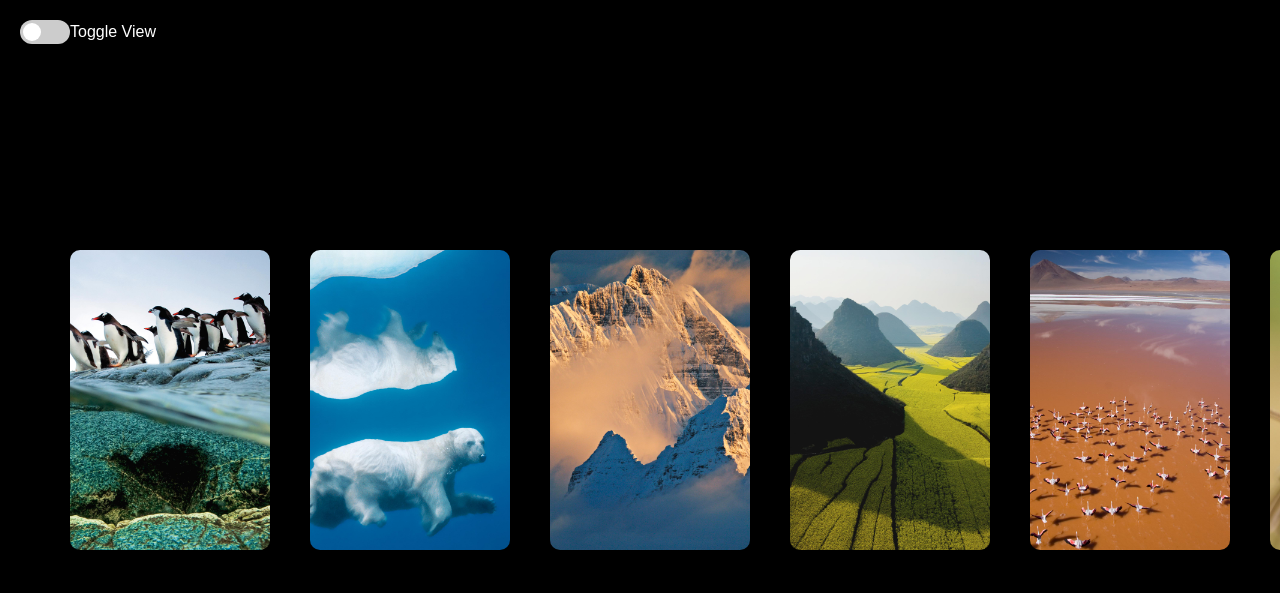
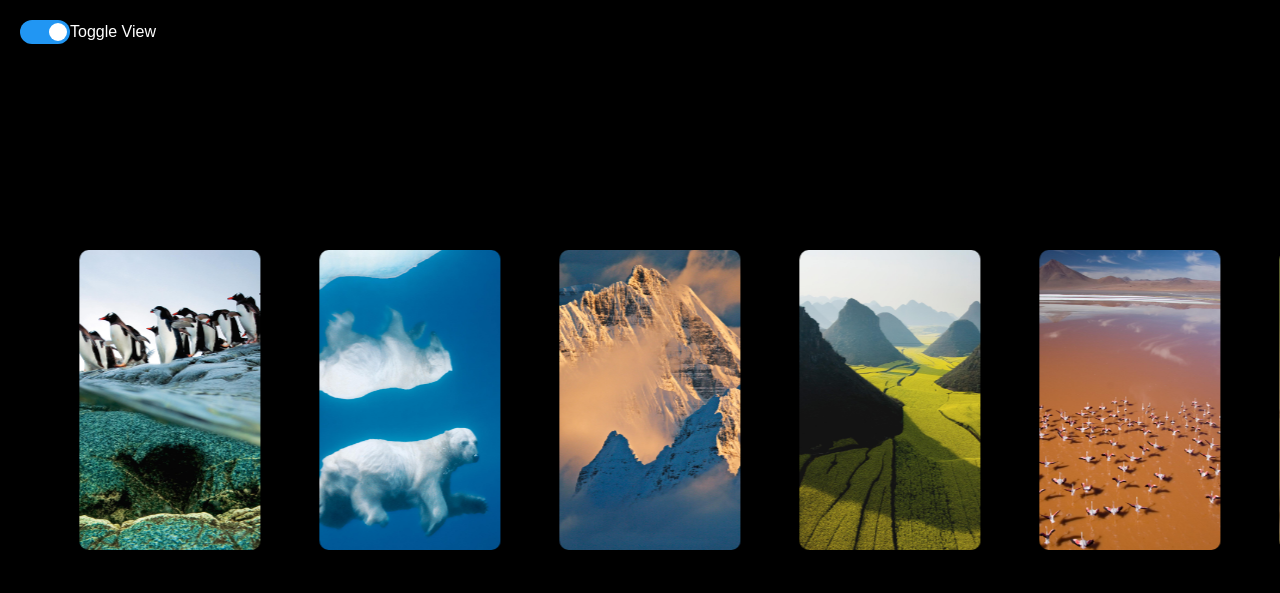
Before and after one commit to neetasandeepshah/Entertainment-cards, a plain HTML site: page index.html in a window 1280 px wide. Drawn offline with Linux system fonts and the light colour scheme.

Commit message:
Update index.html
v2 effort

```diff
--- a/index.html
+++ b/index.html
@@ -5,12 +5,12 @@
   <meta name="viewport" content="width=device-width, initial-scale=1.0">
   <title>Entertainment Cards</title>
   <link rel="stylesheet" href="styles.css">
-  <script src="https://kit.fontawesome.com/a076d05399.js" crossorigin="anonymous"></script>
+  <link rel="stylesheet" href="https://cdnjs.cloudflare.com/ajax/libs/font-awesome/6.5.1/css/all.min.css">
 </head>
 <body>
   <div class="toggle-container">
     <label class="switch">
-      <input type="checkbox" id="viewToggle">
+      <input type="checkbox" id="viewToggle" checked>
       <span class="slider round"></span>
     </label>
     <span>Toggle View</span>
@@ -18,7 +18,7 @@
 
   <button id="closeBtn" class="close-btn"><i class="fas fa-times"></i></button>
 
-  <div class="card-container flat" id="cardContainer"></div>
+  <div class="card-container angled" id="cardContainer"></div>
 
   <script src="script.js"></script>
 </body>
```
